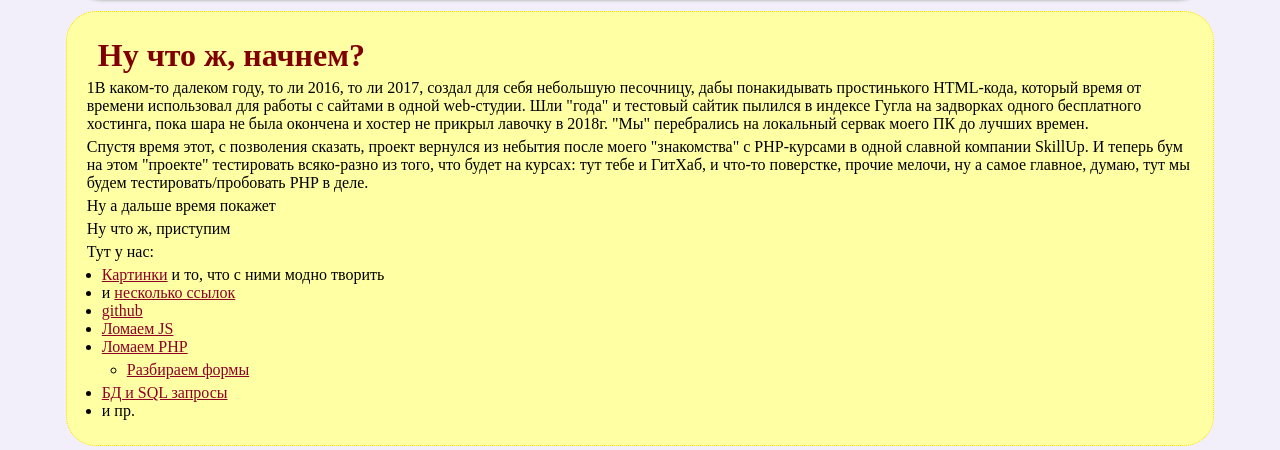
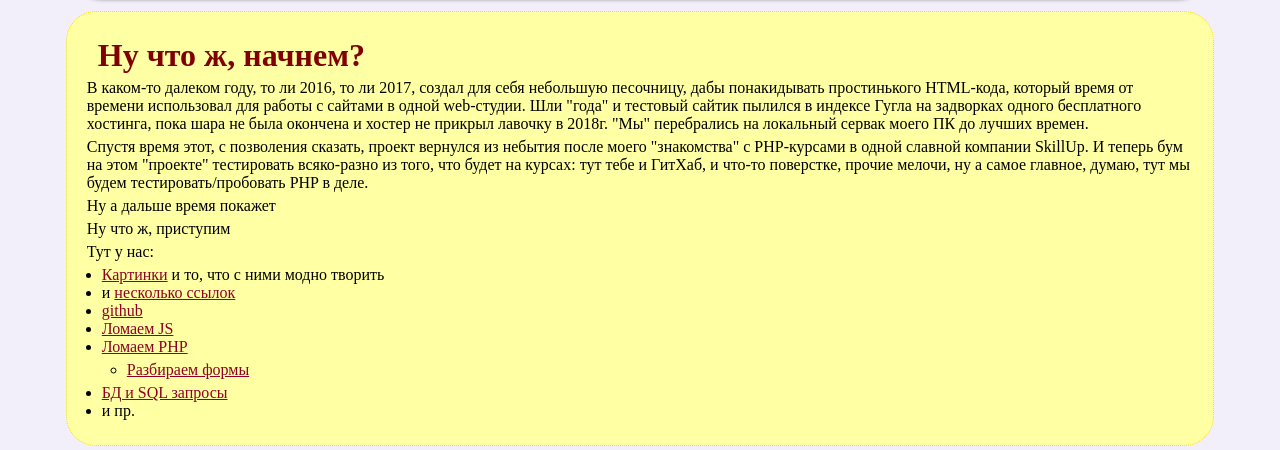
Before and after one commit to filatr/filatr-pr.github.io, a PHP site: page / in a window 1280 px wide. Shown: the part 298-748 px from the top of the page. Run offline with PHP 8.4, Linux system fonts and the light colour scheme; some libraries are stand-ins or nearby versions.

Commit message:
Update index.php

```diff
--- a/index.php
+++ b/index.php
@@ -11,7 +11,7 @@
 <?php include ("{$_SERVER['DOCUMENT_ROOT']}/template/inc/header.php"); ?>
 <div class="contet">
 <h1>Ну что ж, начнем?</h1>
-<p>1В каком-то далеком году, то ли 2016, то ли 2017, создал для себя небольшую песочницу, дабы понакидывать простинького HTML-кода, который время от времени использовал для работы с сайтами в одной web-студии. Шли "года" и тестовый сайтик пылился в индексе Гугла на задворках одного бесплатного хостинга, пока шара не была окончена и хостер не прикрыл лавочку в 2018г. "Мы" перебрались на локальный сервак моего ПК до лучших времен.</p>
+<p>В каком-то далеком году, то ли 2016, то ли 2017, создал для себя небольшую песочницу, дабы понакидывать простинького HTML-кода, который время от времени использовал для работы с сайтами в одной web-студии. Шли "года" и тестовый сайтик пылился в индексе Гугла на задворках одного бесплатного хостинга, пока шара не была окончена и хостер не прикрыл лавочку в 2018г. "Мы" перебрались на локальный сервак моего ПК до лучших времен.</p>
 <p>Спустя время этот, с позволения сказать, проект вернулся из небытия после моего "знакомства" с PHP-курсами в одной славной компании SkillUp. И теперь бум на этом "проекте" тестировать всяко-разно из того, что будет на курсах: тут тебе и ГитХаб, и что-то поверстке, прочие мелочи, ну а самое главное, думаю, тут мы будем тестировать/пробовать PHP в деле.</p>
 <p>Ну а дальше время покажет</p>
 <p>Ну что ж, приступим</p>
```
